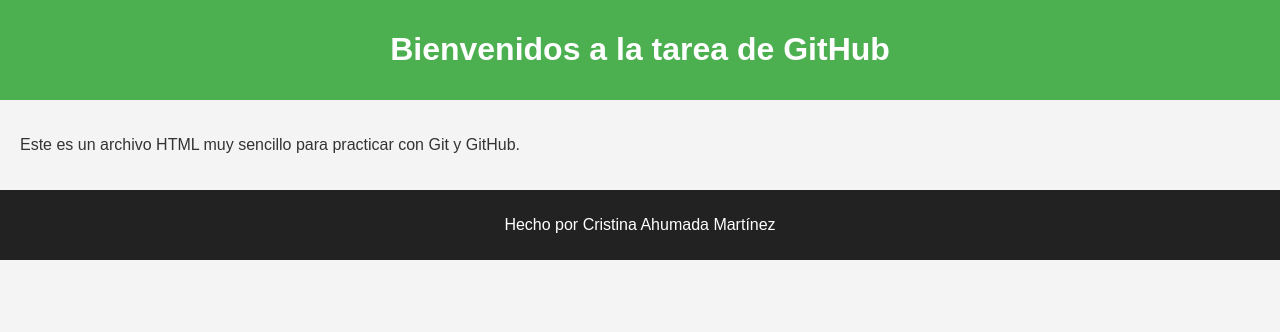
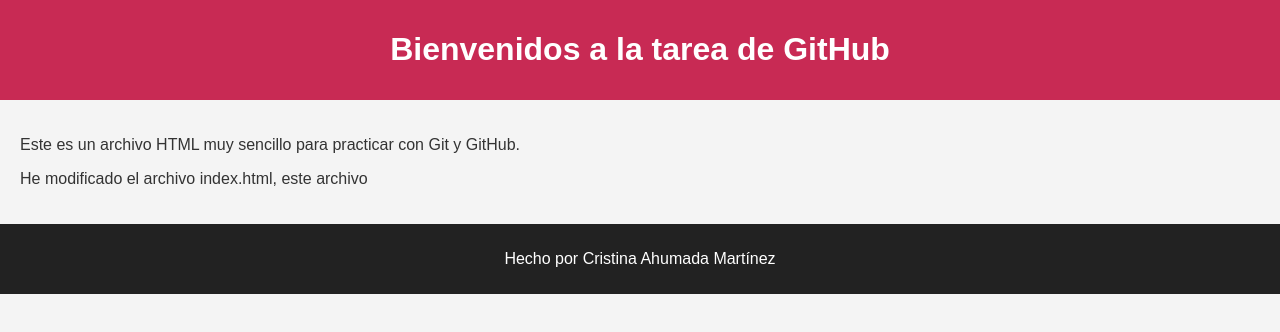
Before and after one commit to Cristina-Medac/Tarea_GitHub, a plain HTML site: page index.html in a window 1280 px wide. Drawn offline with Linux system fonts and the light colour scheme.

Commit message:
Añadidos los archivos modificados en el clon

```diff
--- a/index.html
+++ b/index.html
@@ -14,6 +14,7 @@
 		<section>
         	<p>Este es un archivo HTML muy sencillo para practicar con
 			Git y GitHub.</p>
+		<p> He modificado el archivo index.html, este archivo <p>
     		</section>
     		<footer>
         		<p>Hecho por Cristina Ahumada Martínez</p>
--- a/style.css
+++ b/style.css
@@ -7,7 +7,7 @@
 }
 
 header {
-    background-color: #4CAF50;
+    background-color: #C82A54;
     color: white;
     text-align: center;
     padding: 10px;
```
